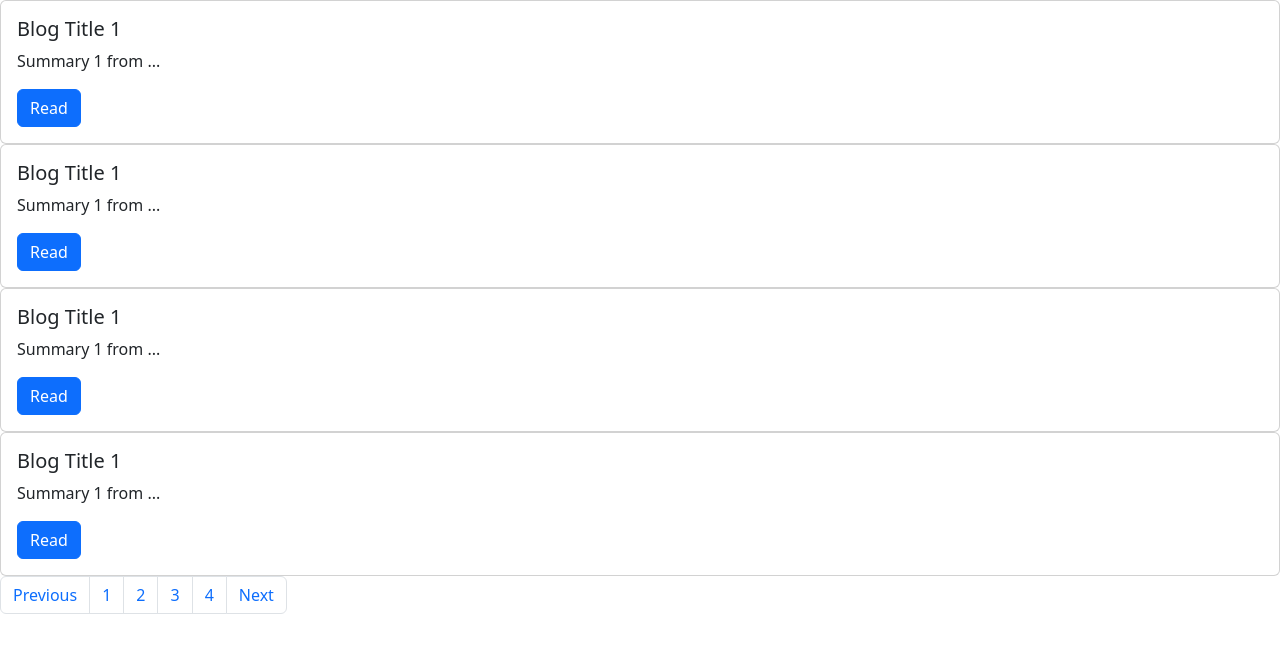
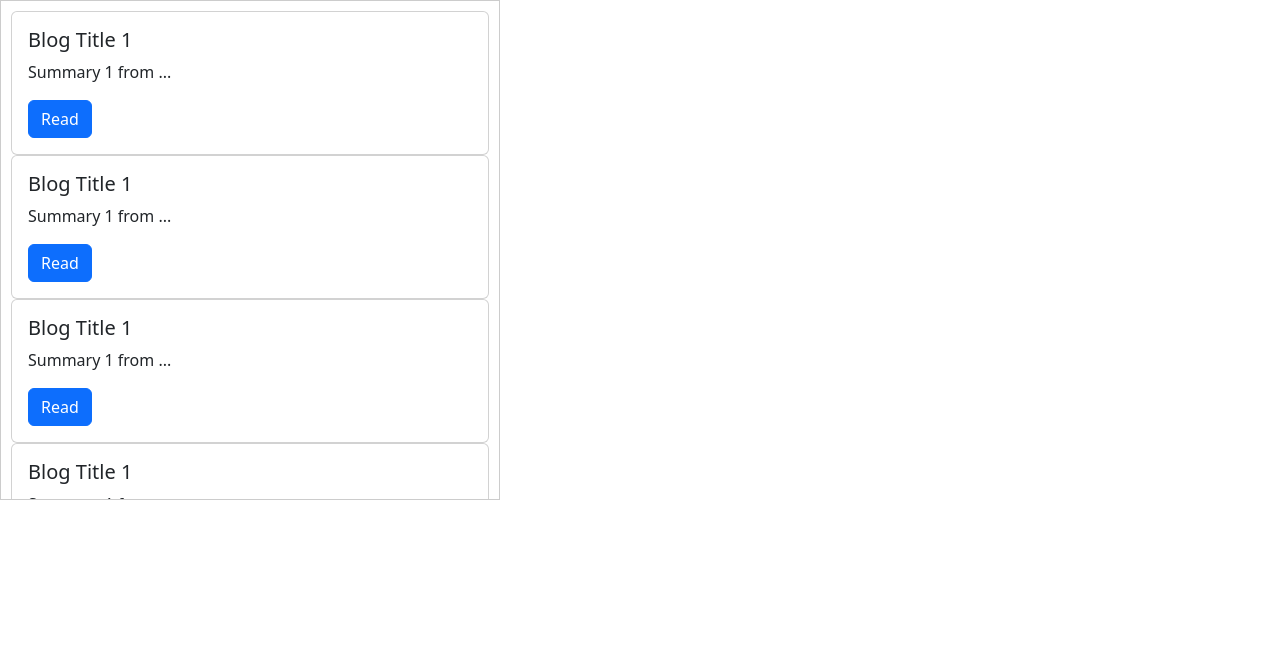
Before and after one commit to ElangoRaja7/angular-components-Indepth, an Angular app: page / in a window 1280 px wide. Shown: the top 652 px of the page. Built offline with nearby package versions, Linux system fonts and the light colour scheme.

Commit message:
Scrolling

```diff
--- a/src/app/blog-list/blog-list.component.html
+++ b/src/app/blog-list/blog-list.component.html
@@ -1,5 +1,7 @@
+<div class="scorller">
 <app-blog-post-tile
 *ngFor="let post of posts[receivedPageNumber]"
 [post]="post"></app-blog-post-tile>
+<app-paginator [numberOfPages]="posts.length" (updatePageEvent)="handlePageUpdateEvent($event)"></app-paginator>
 
-<app-paginator [numberOfPages]="posts.length" (updatePageEvent)="handlePageUpdateEvent($event)"></app-paginator>
+</div>
--- a/src/app/blog-list/blog-list.component.scss
+++ b/src/app/blog-list/blog-list.component.scss
@@ -0,0 +1,7 @@
+.scorller {
+  max-height: 500px; /* Or any fixed height you want */
+  overflow-y: scroll; /* This is the key property */
+  padding: 10px; /* Optional: for some spacing */
+  border: 1px solid #ccc; /* Optional: for visibility */
+  max-width: 500px;
+}
```
